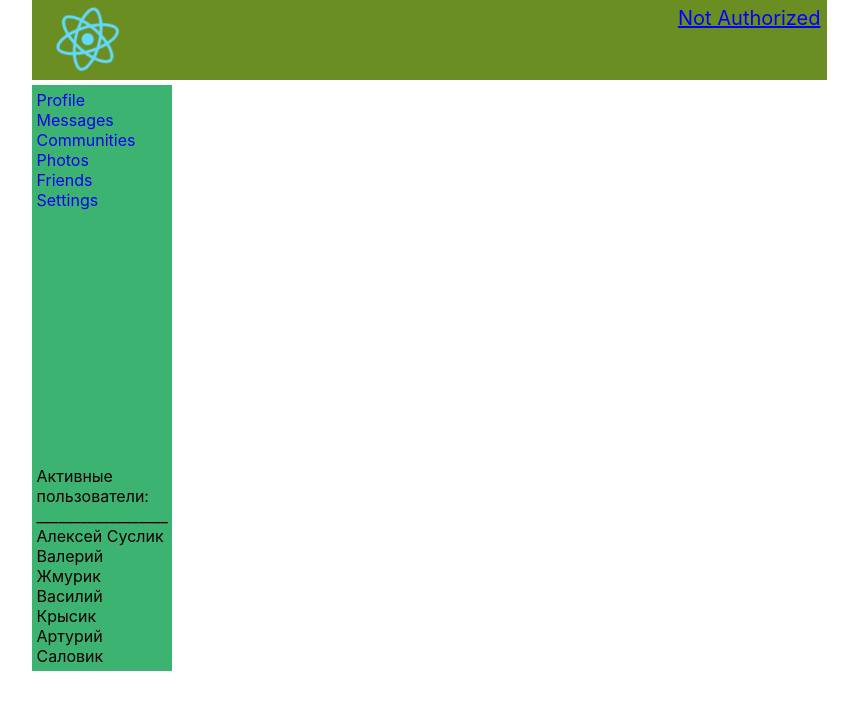
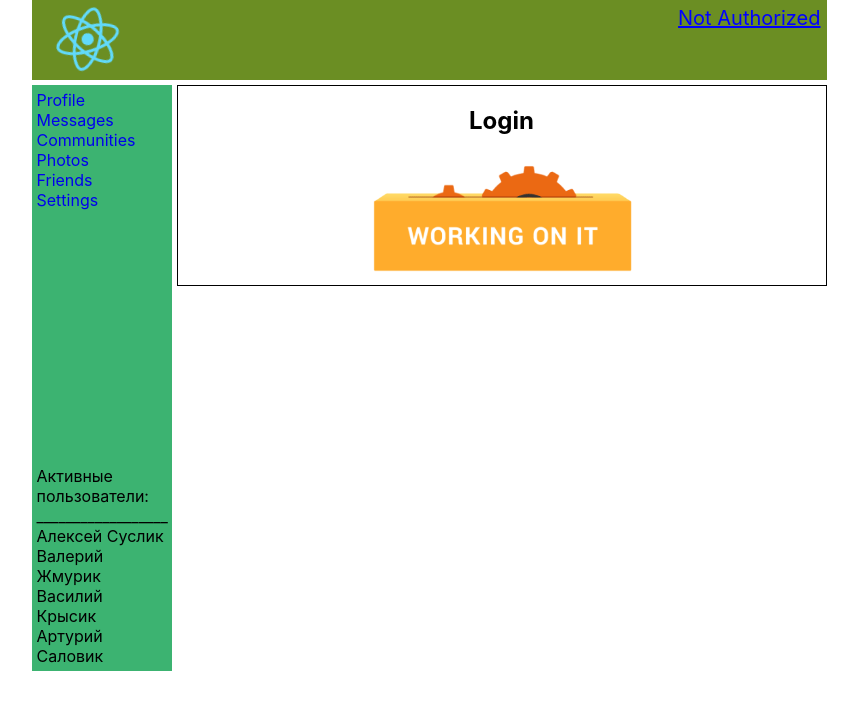
Before and after one commit to Unique-Character-Sequence/02_restart_new_breath_1, a React (Create React App) app: page /login in a window 1280 px wide. Shown: the top 710 px of the page, without its empty margins (211-1069 px from the left). Built offline with nearby package versions, Linux system fonts and the light colour scheme; no server answers.

Commit message:
[+] HOC withRedirectToLoginPage [+] Login страница [+] минорные поправки

```diff
--- a/src/API/samuraijsAPI.js
+++ b/src/API/samuraijsAPI.js
@@ -17,3 +17,5 @@ export const getUsersApi = (count, page) => axiosInstance.get(`users?count=${cou
     .then(response => response.data)
 
 export const getProfileApi = (id) => axiosInstance.get(`profile/${id}`).then(response => response.data)
+
+export const getAuthApi = () => axiosInstance.get(`auth/me`).then(response => response.data)
--- a/src/App.js
+++ b/src/App.js
@@ -9,6 +9,7 @@ import Communities from "./Components/Communities/Communities";
 import ContainerFriends from "./Containers/ContainerFriends";
 import ContainerProfile from "./Containers/ContainerProfile";
 import ContainerHeader from "./Containers/ContainerHeader";
+import Login from "./Components/Login/Login";
 
 const App = (props) => {
     return (<div className="app-wrapper">
@@ -16,6 +17,7 @@ const App = (props) => {
             <Sidebar SidebarDatasets={props.state.SidebarDatasets}/>
             <div className="main-content-area">
                 <Routes>
+                    <Route path='/login' element={<Login/>}/>
                     <Route path='/profile/:id' element={<ContainerProfile/>}/>
                     {/*{<Route path='/profile' element={<ContainerProfile/>}/>}*/}
 
--- /dev/null
+++ b/src/Components/Login/Login.jsx
@@ -0,0 +1,12 @@
+// Use 'Ctrl+E' to replace all 'Template' with the name you need
+// delete the Dummy import
+import c from './Login.module.css'
+import Dummy from "../dummy/dummy";
+
+const Login = () => {
+    return <div className={c.main}>
+        <Dummy text="Login"/>
+    </div>
+}
+
+export default Login
--- /dev/null
+++ b/src/Components/Login/Login.module.css
@@ -0,0 +1,3 @@
+.main {
+
+}
--- a/src/Components/Sidebar/Sidebar.jsx
+++ b/src/Components/Sidebar/Sidebar.jsx
@@ -1,5 +1,6 @@
 import c from './Sidebar.module.css'
 import {NavLink} from "react-router-dom";
+
 let NavLinkAdvanced = (props) => {
     const capitalize = s => s[0].toUpperCase() + s.slice(1);
 
--- a/src/Containers/ContainerFriends.js
+++ b/src/Containers/ContainerFriends.js
@@ -15,6 +15,7 @@ let mapStateToProps = (state) => {
         totalNumberOfUsers: state.UsersDatasets.totalNumberOfUsers,
         currentSetOfUsers: state.UsersDatasets.currentSetOfUsers,
         isPageLoading: state.UsersDatasets.isPageLoading,
+        isUserLogged: state.AuthData.isUserLogged
     }
 }
 
--- a/src/Containers/ContainerHeader.jsx
+++ b/src/Containers/ContainerHeader.jsx
@@ -1,7 +1,7 @@
 import Header from "../Components/Header/Header";
 import {connect} from "react-redux";
-import {get} from "axios";
 import {setUserCredentials} from "../Redux/authSlice";
+import {getAuthApi} from "../API/samuraijsAPI";
 
 let mapStateToProps = (state) => {
     return {
@@ -11,15 +11,15 @@ let mapStateToProps = (state) => {
 
 let mapDispatchToProps = (dispatch) => {
     return {
+        // TODO: Эту логику, конечно нельзя держать здесь, но я пока не в курсе куда её переносить
+        //  а потому не буду создавать slice для Header'а
         getCredentials: () => {
-            get('https://social-network.samuraijs.com/api/1.0/auth/me', {withCredentials: true})
+            getAuthApi()
                 .then(response => {
-                        console.log("getCredentials", response.data);
-                        if (response.data.resultCode === 0) {
-                            dispatch(setUserCredentials(response.data.data))
-                            console.log("getCredentials.data.data", response.data.data);
+                        console.log("getCredentials", response);
+                        if (response.resultCode === 0) {
+                            dispatch(setUserCredentials(response.data))
                         }
-
                     }
                 )
         }
--- /dev/null
+++ b/src/HOCs/withRedirectToLoginPage.js
@@ -0,0 +1,9 @@
+import {Navigate} from "react-router";
+
+const withRedirectToLoginPage = (Component) => (props) => {
+    // TODO: как работает синтаксис сверху? Я получаю Component,
+    //  которая до меня приняла пропсы и замыканием получаю их... или чё...
+    return props.isUserLogged ? <Component {...props} /> : <Navigate to='/login'/>
+}
+
+export default withRedirectToLoginPage
--- a/src/Redux/authSlice.js
+++ b/src/Redux/authSlice.js
@@ -6,6 +6,7 @@ const authSlice = createSlice({
     reducers: {
         setUserCredentials(state, action) {
             state.userCredentials = action.payload
+            state.isUserLogged = true
         }
     }
 })
--- a/src/Redux/friendsSlice.js
+++ b/src/Redux/friendsSlice.js
@@ -7,7 +7,6 @@ export const switchFollowedStatusThunk = createAsyncThunk(
         // Без async/await промис не успеет зарезолвиться и вернётся промис, а не объект
         let data = await switchFollowedStatusAPI(args.id, args.followed)
         return data
-
     }
 )
 
```
Also changed, not shown: src/Components/Friends/Friends.jsx (+6 -3 lines).
